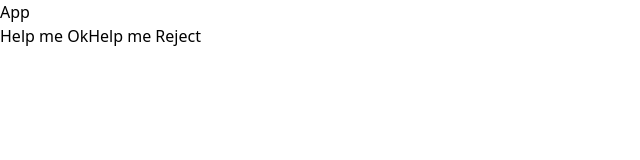
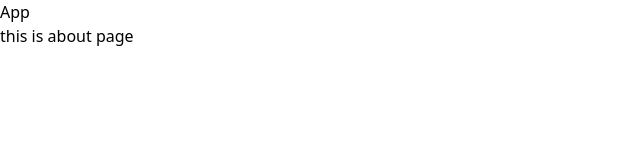
Before and after one commit to kader009/react-testing, a React (Vite) app: page / in a window 1280 px wide. Shown: the top 160 px of the page, without its empty margins (0-640 px from the left). Built offline with nearby package versions, Linux system fonts and the light colour scheme.

Commit message:
create about page testing

```diff
--- a/src/App.tsx
+++ b/src/App.tsx
@@ -1,11 +1,10 @@
-import Button from './components/Button';
+import About from './components/About';
 
 const App = () => {
   return (
     <div>
       <h1>App</h1>
-      <Button />
-      <Button ActionButton="Reject" />
+      <About/>
     </div>
   );
 };
--- /dev/null
+++ b/src/components/About.tsx
@@ -0,0 +1,9 @@
+const About = () => {
+  return (
+    <div>
+      <h1>this is about page</h1>
+    </div>
+  );
+};
+
+export default About;
```
